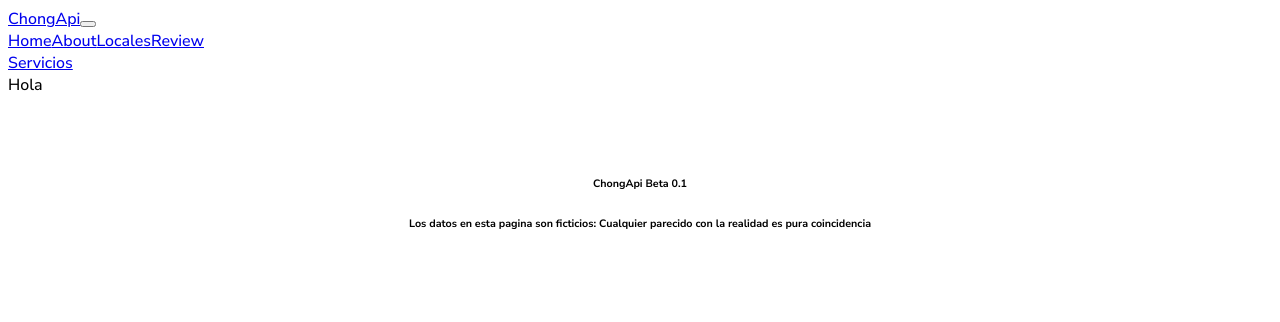
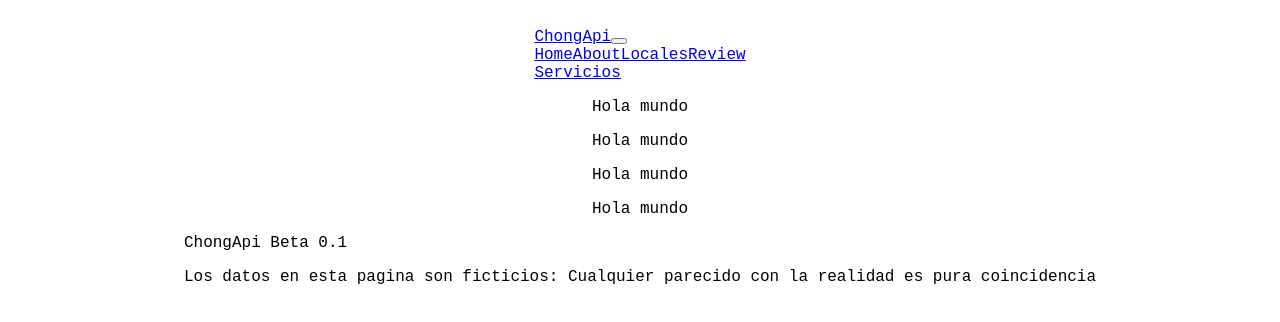
Before and after one commit to DarkShadow76/chongapi-frontend, a Next.js app: page / in a window 1280 px wide. Shown: the top 322 px of the page. Built offline with nearby package versions, Linux system fonts and the light colour scheme.

Commit message:
Modifying some files

```diff
--- a/src/app/layout.js
+++ b/src/app/layout.js
@@ -1,6 +1,7 @@
-import { Nunito_Sans } from 'next/font/google'
+import { Nunito_Sans } from 'next/font/google';
 import NavBar from './ui/common/nav-bar';
-import Footer from "@/app/ui/common/Footer"
+import Footer from "@/app/ui/common/Footer";
+import style from './ui/globals.css';
 
 const font = Nunito_Sans({ subsets: ['latin'], weight: ['200', '700', '500'] })
 
@@ -38,10 +39,10 @@ export default function RootLayout({ children }) {
         crossorigin="anonymous"
       ></script>
       <link rel="stylesheet" href="https://cdnjs.cloudflare.com/ajax/libs/font-awesome/4.7.0/css/font-awesome.min.css" />
-      <body className={`${font.className} antialiased`} >
+      <body className={style.body}>
         <NavBar/>
         {children}
-        <Footer />
+        <Footer/>
       </body>
     </html >
   )
--- a/src/app/page.js
+++ b/src/app/page.js
@@ -1,12 +1,18 @@
-"use client"
-
-const PaginaPrincipal = () => {
-
+export default function Page() {
   return (
-    <main>
-      Hola
+    <main className={`padding-top:30px;`}>
+      <div>
+        <p>Hola mundo</p>
+      </div>
+      <div>
+        <p>Hola mundo</p>
+      </div>
+      <div>
+        <p>Hola mundo</p>
+      </div>
+      <div>
+        <p>Hola mundo</p>
+      </div>
     </main>
   )
 }
-
-export default PaginaPrincipal
--- a/src/app/ui/common/Footer.js
+++ b/src/app/ui/common/Footer.js
@@ -1,10 +1,8 @@
-const Footer = () => {
-  return <div fixed="bottom" style={{ marginTop: "2rem" }}>
-    <h6 style={{ textAlign: "center", marginTop: "5rem" }}><strong>ChongApi Beta 0.1</strong></h6>
-    <h6 style={{ textAlign: "center", marginTop: "1rem" }}>
-      Los datos en esta pagina son ficticios: Cualquier parecido con la realidad es pura coincidencia
-    </h6>
-  </div>
+export default function Footer() {
+  return (
+    <footer>
+      <label>ChongApi Beta 0.1</label>
+      <p>Los datos en esta pagina son ficticios: Cualquier parecido con la realidad es pura coincidencia</p>
+    </footer>
+  )
 }
-
-export default Footer
--- a/src/app/ui/common/nav-bar.js
+++ b/src/app/ui/common/nav-bar.js
@@ -11,7 +11,7 @@ export default function NavBar() {
   };
 
   return (
-    <div>
+    <header>
       <Navbar
       expand="sm"
       className={`bg-body-tertiary Navbar ${
@@ -49,6 +49,6 @@ export default function NavBar() {
         </Navbar.Collapse>
       </Container>
     </Navbar>
-    </div>
+    </header>
   );
 }
--- a/src/app/ui/globals.css
+++ b/src/app/ui/globals.css
@@ -110,4 +110,13 @@ a {
 
 body {
   color-scheme: white ;
+  font-family: 'Courier New', Courier, monospace;
+  display: flex;
+  flex-direction: column;
+  align-items: center;
+  padding: 20px;
 }
+
+main {
+  content: auto;
+}
```
